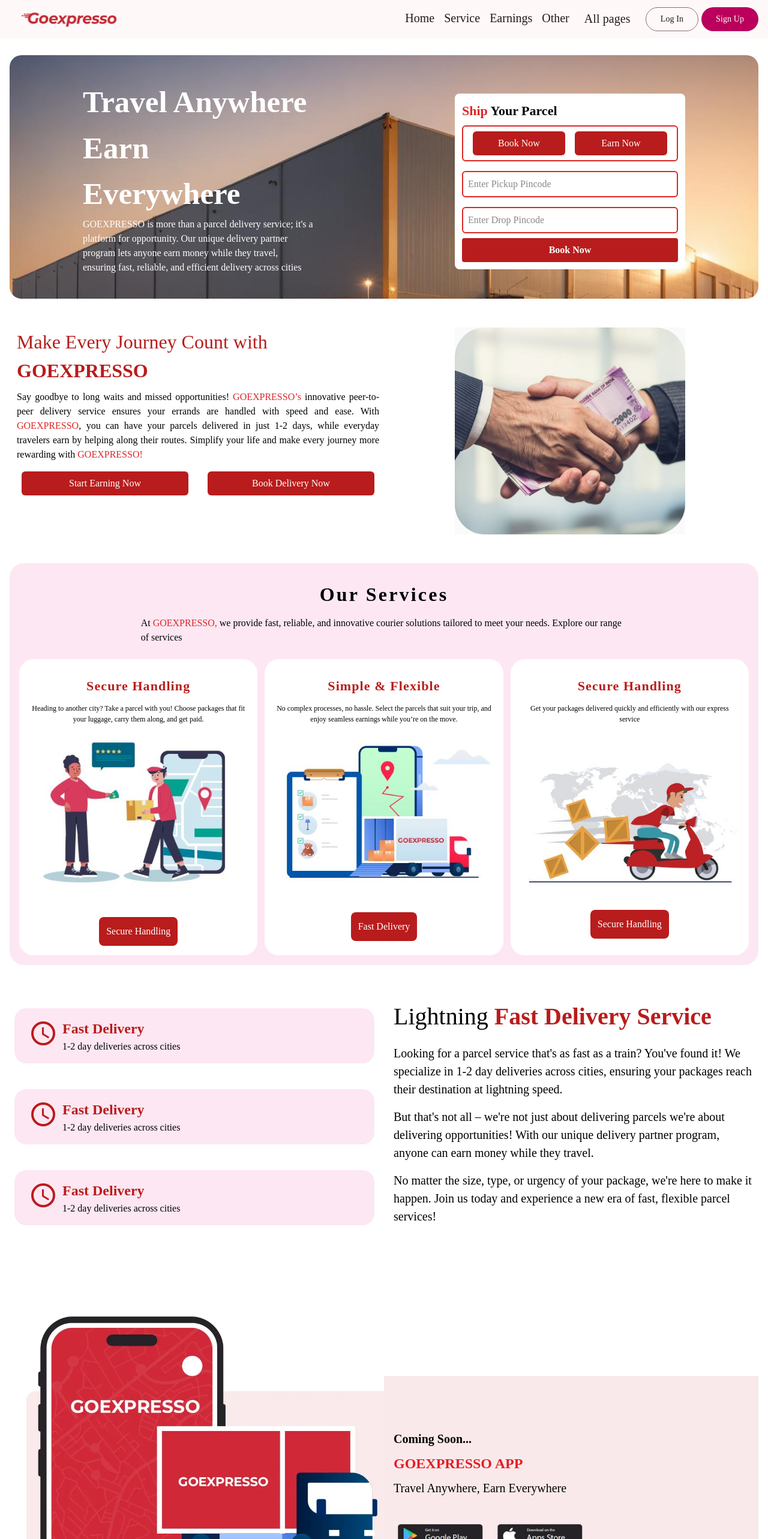
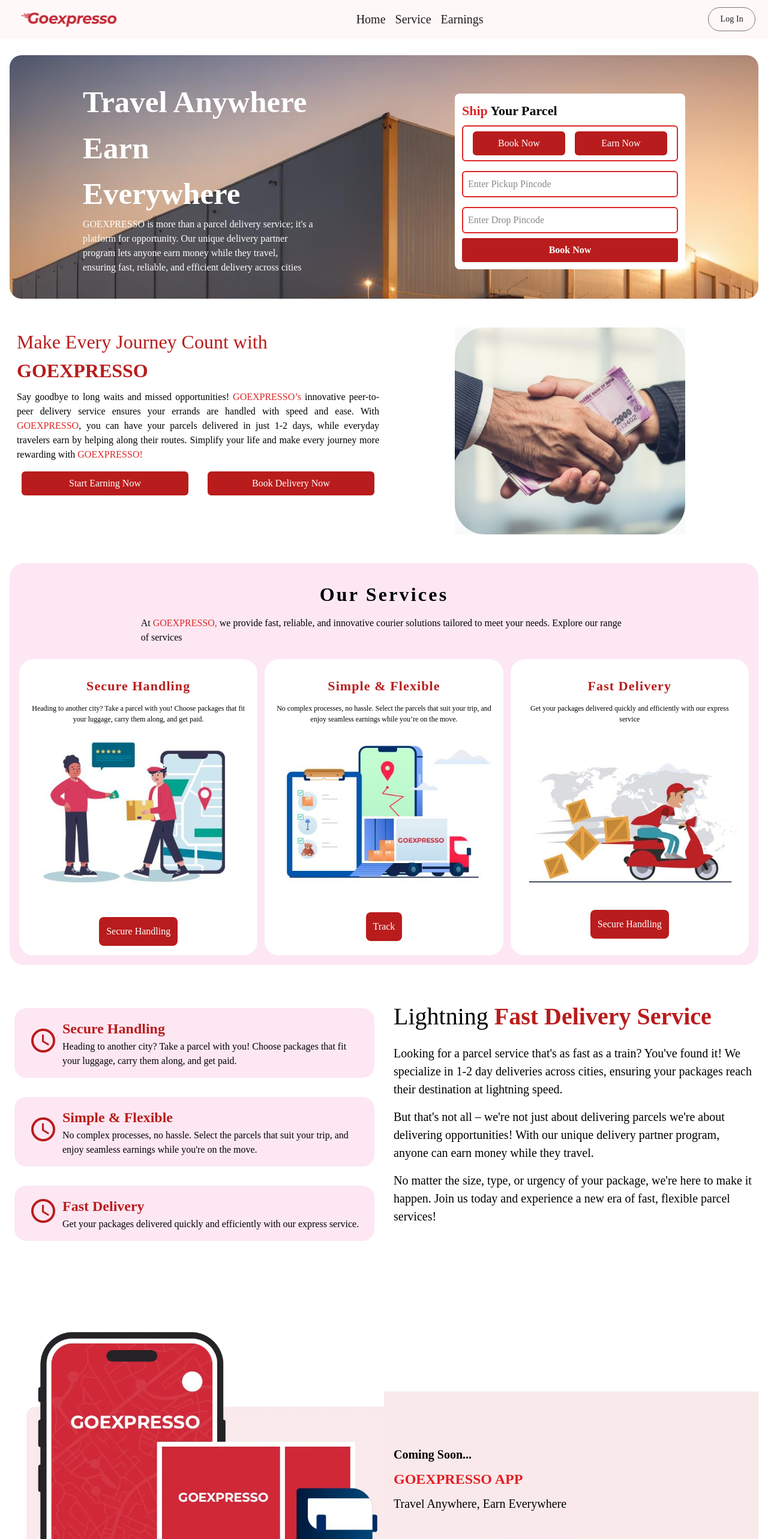
Before and after one commit to akashsinghdhakad/goexpresso_web, an Angular app: page / in a window 1280 px wide. Shown: the top 2566 px of the page at 60% size. Built offline with nearby package versions, Linux system fonts and the light colour scheme.

Commit message:
for demo

```diff
--- a/src/app/components/mat-comp/navbar-main/navbar-main.component.css
+++ b/src/app/components/mat-comp/navbar-main/navbar-main.component.css
@@ -1,6 +1,6 @@
-.example-spacer {
+/* .example-spacer {
     flex: 1 1 auto;
-}
+} */
 
 
 .navbar__loginBtn {
--- a/src/app/components/mat-comp/navbar-main/navbar-main.component.html
+++ b/src/app/components/mat-comp/navbar-main/navbar-main.component.html
@@ -4,13 +4,13 @@
         <img class="w-full" src="/assets/logo.png" routerLink="" alt="">
     </div>
     <span class="example-spacer"></span>
-    <div class="max-sm:hidden mx-2">
+    <div class="max-sm:hidden mx-2 w-full text-center">
         <a routerLink="/"> <span class="text-xl mx-2">Home</span></a>
         <span class="text-xl mx-2">Service</span>
         <span class="text-xl mx-2">Earnings</span>
-        <a routerLink="parcel-page"> <span class="text-xl mx-2">Other </span></a>
-        <app-menu-main></app-menu-main>
+        <!-- <a routerLink="parcel-page"> <span class="text-xl mx-2">Other </span></a>
+        <app-menu-main></app-menu-main> -->
     </div>
-    <button (click)="navigateToLoginPage()" mat-stroked-button class="navbar__loginBtn">Log In</button>
-    <a lass="navbar__signUpBtn" mat-flat-button routerLink="signup">Sign Up</a>
+    <a  href="#explore" mat-stroked-button class="navbar__loginBtn">Log In</a>
+    <!-- <a lass="navbar__signUpBtn" mat-flat-button routerLink="signup">Sign Up</a> -->
 </mat-toolbar>
--- a/src/app/pages/home-page/home-page.component.html
+++ b/src/app/pages/home-page/home-page.component.html
@@ -77,10 +77,10 @@
                     earnings while you’re on the move.
                 </p>
                 <img class="w-full my-4" src=".\assets\services_img_2.JPG" alt="">
-                <button class="bg-red-700 rounded-lg p-3 text-white block m-auto">Fast Delivery</button>
+                <button class="bg-red-700 rounded-lg p-3 text-white block m-auto">Track</button>
             </div>
             <div class="bg-white rounded-3xl p-4">
-                <h3 class="text-3xl text-red-700 font-bold text-center my-3 tracking-wider">Secure Handling</h3>
+                <h3 class="text-3xl text-red-700 font-bold text-center my-3 tracking-wider">Fast Delivery</h3>
                 <p class="text-xs text-center">
                     Get your packages delivered quickly and efficiently with our express service
                 </p>
@@ -100,8 +100,19 @@
                         fontIcon="schedule"></mat-icon>
                 </div>
                 <div class="block">
-                    <h3 class="text-5xl font-bold text-red-700">Fast Delivery</h3>
-                    <p>1-2 day deliveries across cities</p>
+                    <h3 class="text-5xl font-bold text-red-700">Secure Handling</h3>
+                    <p>Heading to another city? Take a parcel with you! Choose packages that fit your luggage, carry them along, and get paid.</p>
+                </div>
+
+            </div>
+            <div class="flex justify-start items-center bg-pink-100 my-4 p-4 rounded-xl">
+                <div class="block  mx-5">
+                    <mat-icon class="icon-2x text-red-700" aria-hidden="false" aria-label="Example home icon"
+                        fontIcon="schedule"></mat-icon>
+                </div>
+                <div class="block">
+                    <h3 class="text-5xl font-bold text-red-700">Simple & Flexible</h3>
+                    <p>No complex processes, no hassle. Select the parcels that suit your trip, and enjoy seamless earnings while you're on the move.</p>
                 </div>
 
             </div>
@@ -112,18 +123,7 @@
                 </div>
                 <div class="block">
                     <h3 class="text-5xl font-bold text-red-700">Fast Delivery</h3>
-                    <p>1-2 day deliveries across cities</p>
-                </div>
-
-            </div>
-            <div class="flex justify-start items-center bg-pink-100 my-4 p-4 rounded-xl">
-                <div class="block  mx-5">
-                    <mat-icon class="icon-2x text-red-700" aria-hidden="false" aria-label="Example home icon"
-                        fontIcon="schedule"></mat-icon>
-                </div>
-                <div class="block">
-                    <h3 class="text-5xl font-bold text-red-700">Fast Delivery</h3>
-                    <p>1-2 day deliveries across cities</p>
+                    <p>Get your packages delivered quickly and efficiently with our express service.</p>
                 </div>
 
             </div>
@@ -179,7 +179,7 @@
 
 
 
-<section class="block bg-[#E31E24]">
+<section id="explore" class="block bg-[#E31E24]">
     <div class="grid max-md:grid-cols-1 grid-cols-2 gap-4 my-4">
         <div class="flex flex-col justify-between p-2">
             <div class="flex justify-start items-center my-1 p-2 rounded-xl">
@@ -189,7 +189,7 @@
                 </div>
                 <div class="block">
                     <h3 class="text-xl font-bold text-white">Speed</h3>
-                    <p class="text-slate-100 tracking-widest font-thin">Our services are as fast as a train, ensuring
+                    <p class="text-slate-100 tracking-widest">Our services are as fast as a train, ensuring
                         time-sensitive deliveries.</p>
                 </div>
 
@@ -201,7 +201,7 @@
                 </div>
                 <div class="block">
                     <h3 class="text-xl font-bold text-white">Earnings on the Go</h3>
-                    <p class="text-slate-100 tracking-widest font-thin">Turn your trips into income by becoming a
+                    <p class="text-slate-100 tracking-widest">Turn your trips into income by becoming a
                         delivery partner.</p>
                 </div>
 
@@ -213,7 +213,7 @@
                 </div>
                 <div class="block">
                     <h3 class="text-xl font-bold text-white">Convenience</h3>
-                    <p class="text-slate-100 tracking-widest font-thin">Carry parcels that suit you – small, large, or
+                    <p class="text-slate-100 tracking-widest">Carry parcels that suit you – small, large, or
                         anything in between.</p>
                 </div>
 
```
